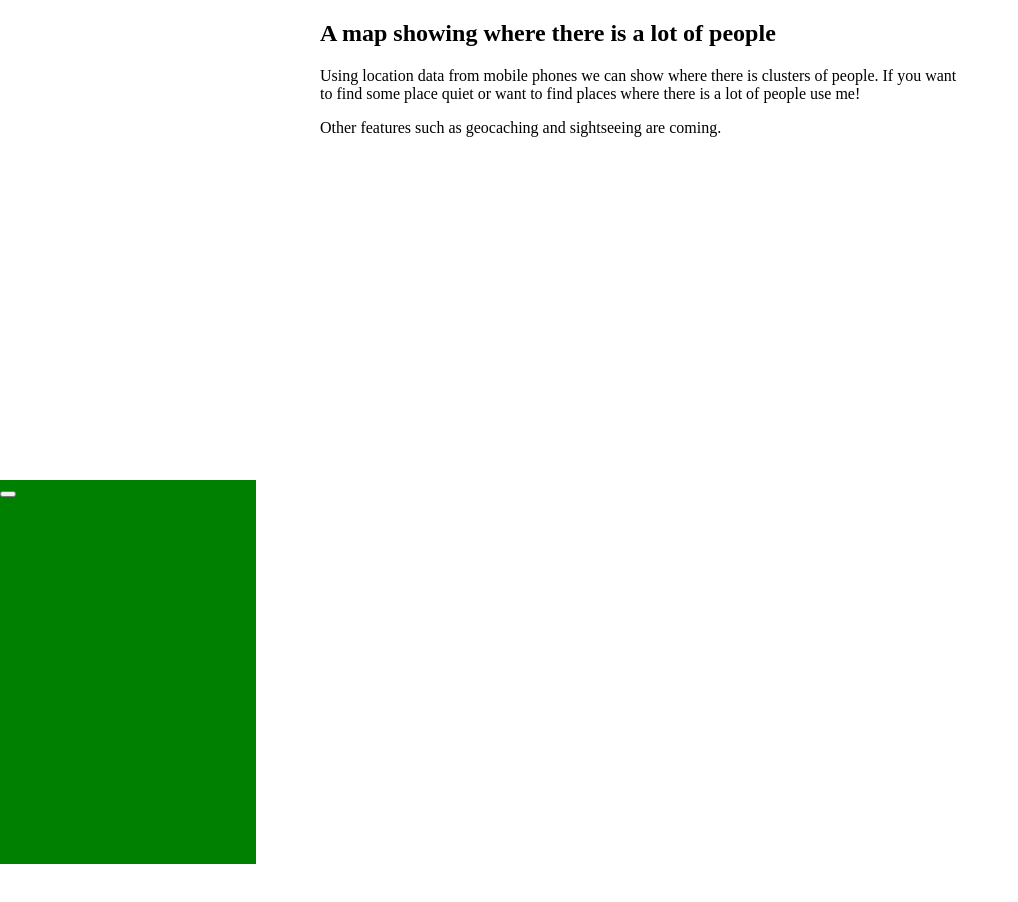
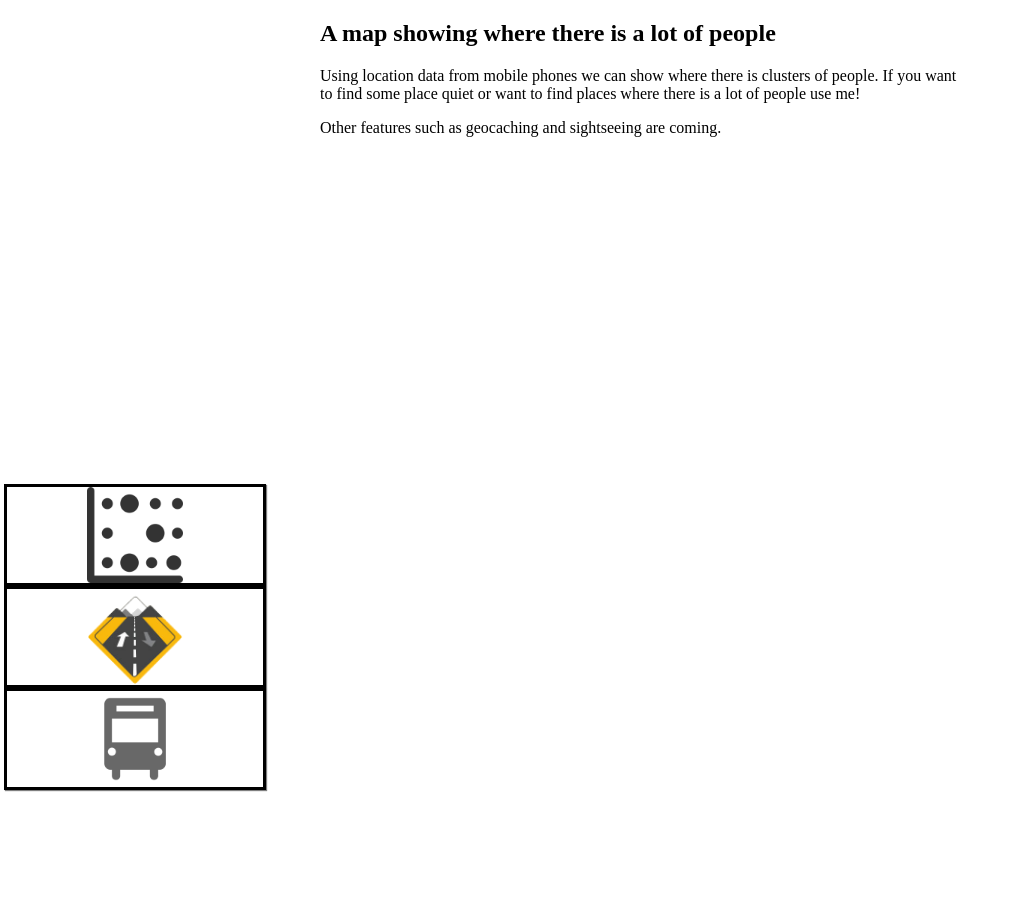
Before and after one commit to relmgren/cityMap, a plain HTML site: page index.html in a window 1280 px wide. Shown: the whole page, without its empty margins (0-1018 px from the left). Drawn offline with Linux system fonts and the light colour scheme; some packages are replaced by stand-ins of ours.

Commit message:
added pngs and buttons

```diff
--- a/index.css
+++ b/index.css
@@ -17,13 +17,46 @@ body {
     z-index: 2;
     height: 40%;
     width: 20%;
-    padding: 0;
+    padding: 2px;
+    margin: 2px;
 }
 
 #information-view {
     height: 20vh;
     width: 50%;
     margin: auto;
+}
+
+#information-click {
+    position: absolute;
+    right: 0;
+    top: 60vh;
+    z-index: 2;
+    height: 40%;
+    width: 20%;
+    padding: 0;
+    display: none
+}
+
+#heatmap {
+  background: url('heat-map-icon.png') no-repeat center center;
+  background-size: contain;
+  border: 3px solid black;
+  box-shadow: 1px 1px 1px grey;
+}
+
+#roadmap {
+  background: url('driving.png') no-repeat center center;
+  background-size: contain;
+  border: 3px solid black;
+  box-shadow: 1px 1px 1px grey;
+}
+
+#busmap {
+  background: url('bus.png') no-repeat center center;
+  background-size: contain;
+  border: 3px solid black;
+  box-shadow: 1px 1px 1px grey;
 }
 
 .button {
--- a/index.html
+++ b/index.html
@@ -6,7 +6,6 @@
       <link rel="stylesheet" href="index.css" media="screen" charset="utf-8">
   </head>
   <body>
-
     <div id="information-view">
       <h2>A map showing where there is a lot of people</h2>
       <p>
@@ -27,18 +26,21 @@
       </div>
 
       <div id="button-list">
-                <div class="button">
-                    <button type="button" onclick="peopleToggle()"></button>
+        <a onclick="peopleToggle()">
+          <div class="button" id="heatmap">
           </div>
-                <div class="button">
+        </a>
+        <a onclick="roadToggle()">
+          <div class="button" id="roadmap">
+          </div>
+        </a>
+        <a onclick="busToggle()">
+          <div class="button" id="busmap">
+          </div>
+        </a>
+      </div>
+      <div id="information-click">
 
-                </div>
-                <div class="button">
-
-                </div>
-                <div class="button">
-
-                </div>
       </div>
     </div>
   </body>
--- a/map.js
+++ b/map.js
@@ -1,5 +1,8 @@
 var map;
 var peopleToggler = false;
+var roadToggler = false;
+var busToggler = false;
+
 
 function initMap() {
   var mapDiv = document.getElementById('map');
@@ -24,19 +27,57 @@ function peopleToggle() {
       position: {lat: 59.3293, lng: 18.067},
       icon: 'heatmap.png'
     });
-        peopleMarker.addListener('click', toggleBounce);
+    peopleMarker.addListener('click', toggleInfo());
     peopleToggler = true;
   } else {
     peopleMarker.setMap(null);
+    document.getElementsByClassName('button')[0].style.backgroundColor = "transparent";
     peopleToggler = false;
   }
-
 }
 
-function toggleBounce() {
+function roadToggle() {
+  if ( roadToggler == false ) {
+    document.getElementsByClassName('button')[1].style.backgroundColor = "black";
+    roadMarker = new google.maps.Marker({
+      map: map,
+      draggable: false,
+      animation: google.maps.Animation.DROP,
+      position: {lat: 59.338, lng: 18.065},
+      icon: 'red-line.png'
+    });
+    roadToggler = true;
+  } else {
+    roadMarker.setMap(null);
+    document.getElementsByClassName('button')[1].style.backgroundColor = "transparent";
+    roadToggler = false;
+  }
+}
+
+function busToggle() {
+  if ( busToggler == false ) {
+    document.getElementsByClassName('button')[2].style.backgroundColor = "black";
+    busMarker = new google.maps.Marker({
+      map: map,
+      draggable: false,
+      animation: google.maps.Animation.DROP,
+      position: {lat: 59.338, lng: 18.065},
+      icon: 'bus.png'
+    });
+    busToggler = true;
+  } else {
+    busMarker.setMap(null);
+    document.getElementsByClassName('button')[2].style.backgroundColor = "transparent";
+    busToggler = false;
+  }
+}
+
+function toggleInfo() {
   if (peopleMarker.getAnimation() != null) {
     peopleMarker.setAnimation(null);
+    document.getElementById('information-click').style.display = 'none';
   } else {
     peopleMarker.setAnimation(google.maps.Animation.BOUNCE);
+    document.getElementById('information-click').style.display = 'block';
   }
 }
```
Also changed, not shown: bus.png (added), driving.jpg (added), driving.png (added), heat-map-icon.png (added), red-line.png (added), 1 other file. Lines whose indentation alone changed are shown as unchanged.
